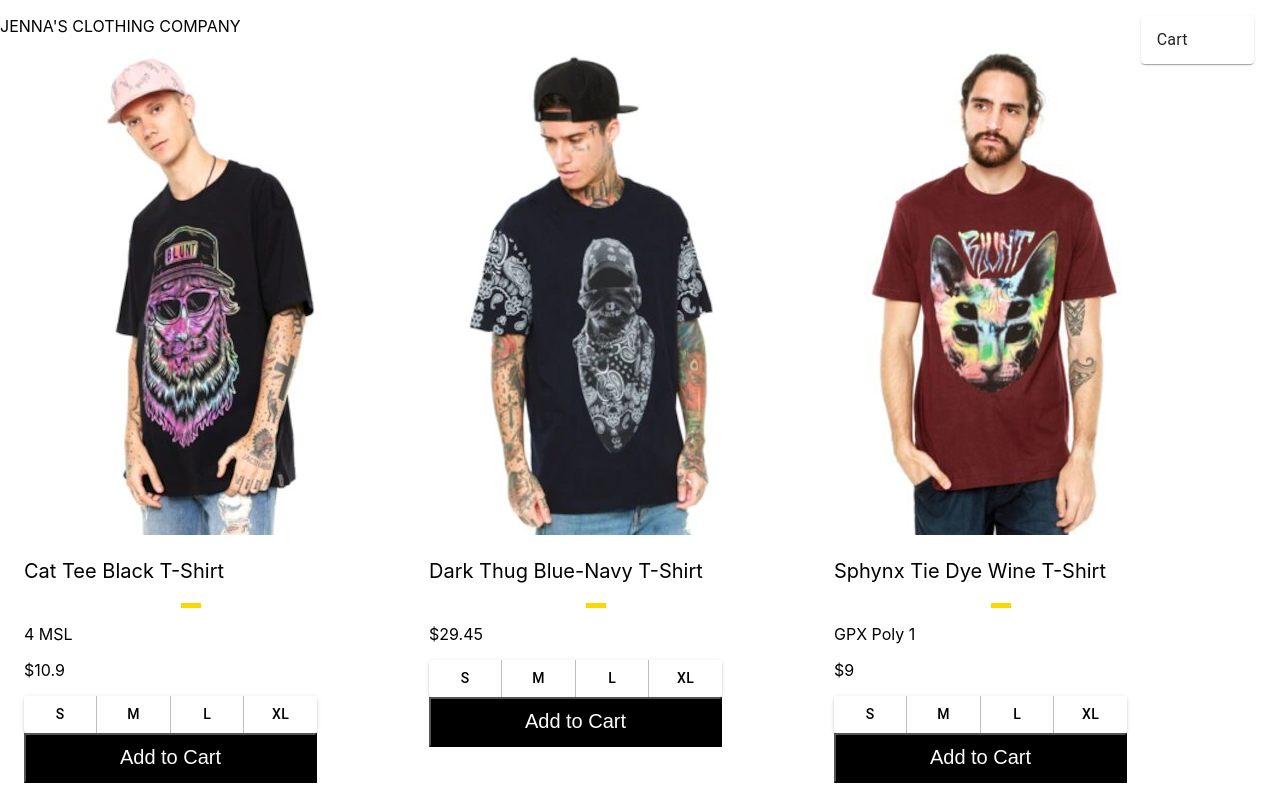
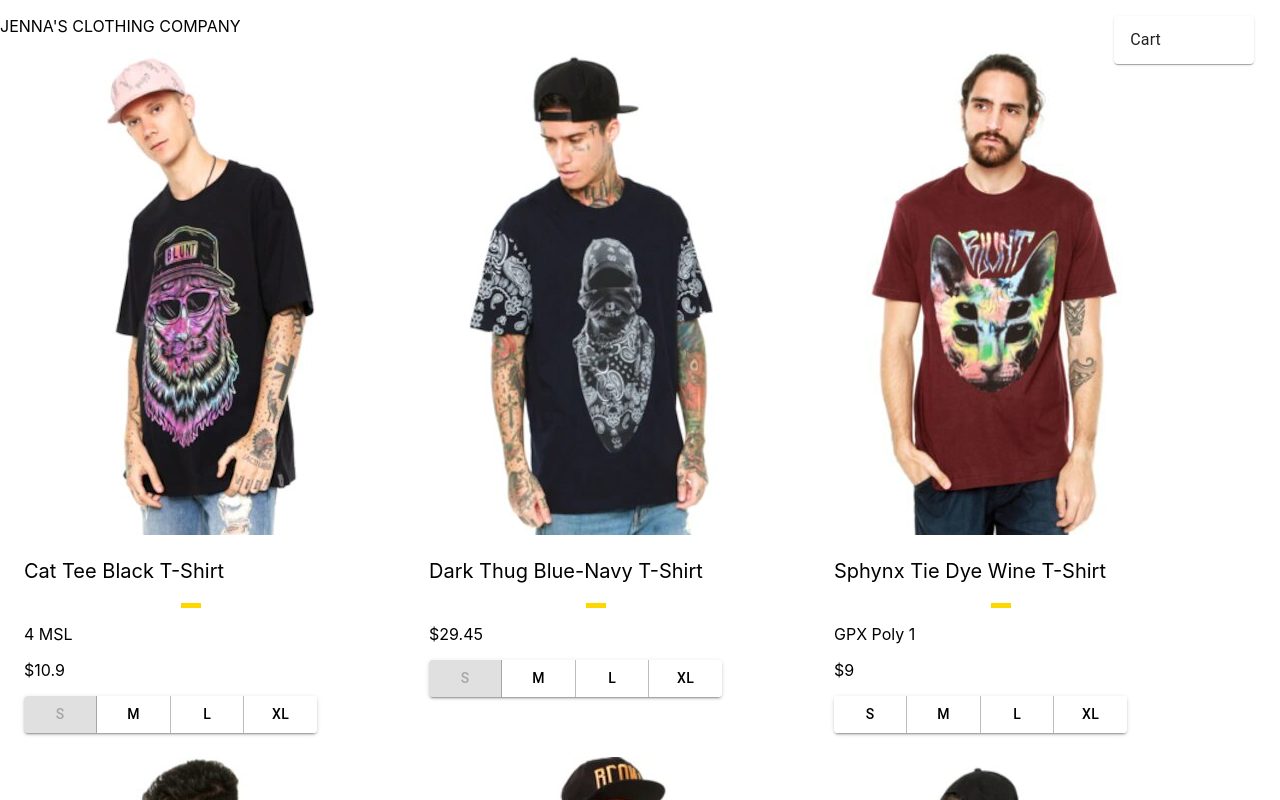
Before and after one commit to jennajubeir/LearnReact, a React (Create React App) app: page / in a window 1280 px wide. Shown: the top 800 px of the page. Built offline with nearby package versions, Linux system fonts and the light colour scheme.

Commit message:
--sizebuttonworking

```diff
--- /dev/null
+++ b/public/data/inventory.json
@@ -0,0 +1,104 @@
+{
+  "12064273040195392": {
+    "S": 0,
+    "M": 3,
+    "L": 1,
+    "XL": 2
+  },
+  "51498472915966370": {
+    "S": 0,
+    "M": 2,
+    "L": 3,
+    "XL": 2
+  },
+  "10686354557628304": {
+    "S": 1,
+    "M": 2,
+    "L": 2,
+    "XL": 1
+  },
+  "11033926921508488": {
+    "S": 3,
+    "M": 2,
+    "L": 0,
+    "XL": 1
+  },
+  "39876704341265610": {
+    "S": 2,
+    "M": 0,
+    "L": 0,
+    "XL": 0
+  },
+  "10412368723880252": {
+    "S": 3,
+    "M": 2,
+    "L": 2,
+    "XL": 2
+  },
+  "8552515751438644": {
+    "S": 2,
+    "M": 0,
+    "L": 0,
+    "XL": 2
+  },
+  "18644119330491310": {
+    "S": 3,
+    "M": 3,
+    "L": 2,
+    "XL": 0
+  },
+  "11854078013954528": {
+    "S": 1,
+    "M": 1,
+    "L": 1,
+    "XL": 0
+  },
+  "876661122392077": {
+    "S": 3,
+    "M": 1,
+    "L": 0,
+    "XL": 1
+  },
+  "9197907543445676": {
+    "S": 3,
+    "M": 3,
+    "L": 1,
+    "XL": 2
+  },
+  "10547961582846888": {
+    "S": 2,
+    "M": 2,
+    "L": 0,
+    "XL": 0
+  },
+  "6090484789343891": {
+    "S": 2,
+    "M": 0,
+    "L": 2,
+    "XL": 3
+  },
+  "18532669286405344": {
+    "S": 2,
+    "M": 3,
+    "L": 0,
+    "XL": 2
+  },
+  "5619496040738316": {
+    "S": 1,
+    "M": 3,
+    "L": 3,
+    "XL": 2
+  },
+  "11600983276356164": {
+    "S": 3,
+    "M": 3,
+    "L": 3,
+    "XL": 1
+  },
+  "27250082398145996": {
+    "S": 1,
+    "M": 0,
+    "L": 0,
+    "XL": 2
+  }
+}
--- a/src/App.js
+++ b/src/App.js
@@ -7,6 +7,7 @@
 import ProductCard from "./components/ProductCard";
 import "./components/ProductCard.css";
 import CartDisplay from "./components/Cart";
+
 const firebaseConfig = {
   apiKey: "AIzaSyBS4qjaorkbIIy3Xxsv6_p9TYotcjs2Mlw",
   authDomain: "learnreact-1d4bc.firebaseapp.com",
@@ -23,7 +24,8 @@
   const [data, setData] = useState({});
   const products = Object.values(data);
   const [itemsInCart, setCartProducts] = useState({});
-  const [cartFull, setCartFull] = useState("false");
+  const [cartPrice, setCartPrice] = useState(0);
+  const [inventory, setInventory] = useState({});
 
   useEffect(() => {
     const fetchProducts = async () => {
@@ -32,6 +34,13 @@
       setData(json);
     };
     fetchProducts();
+
+    const fetchInventory = async () => {
+      const inventoryResponse = await fetch("./data/inventory.json");
+      const inventoryJson = await inventoryResponse.json();
+      setInventory(inventoryJson);
+    };
+    fetchInventory();
   }, []);
 
   return (
@@ -41,16 +50,20 @@
         products={products}
         itemsInCart={itemsInCart}
         setCartProducts={setCartProducts}
-        cartFull={cartFull}
-        setCartFull={setCartFull}
+        cartPrice={cartPrice}
+        setCartPrice={setCartPrice}
+        inventory={inventory}
+        setInventory={setInventory}
       />
       <div id="cart-display">
         <CartDisplay
           products={products}
           itemsInCart={itemsInCart}
           setCartProducts={setCartProducts}
-          cartFull={cartFull}
-          setCartFull={setCartFull}
+          cartPrice={cartPrice}
+          setCartPrice={setCartPrice}
+          inventory={inventory}
+          setInventory={setInventory}
         />
       </div>
     </div>
--- a/src/components/Cart.js
+++ b/src/components/Cart.js
@@ -7,20 +7,46 @@
 import { render } from "@testing-library/react";
 import ReactDOM from "react-dom";
 
-const cart2 = ({ itemsInCart, setCartProducts, products }) =>
+const cart2 = ({
+  itemsInCart,
+  setCartProducts,
+  products,
+  cartPrice,
+  setCartPrice,
+  inventory,
+  setInventory
+}) =>
   ReactDOM.render(
     <CartDisplay
       products={products}
       itemsInCart={itemsInCart}
       setCartProducts={setCartProducts}
+      cartPrice={cartPrice}
+      setCartPrice={setCartPrice}
+      inventory={inventory}
+      setInventory={setInventory}
     />,
     document.getElementById("cart-display")
   );
 
-const CartDisplay = ({ products, itemsInCart, setCartProducts }) => {
+const CartDisplay = ({
+  products,
+  itemsInCart,
+  setCartProducts,
+  cartPrice,
+  setCartPrice,
+  inventory,
+  setInventory
+}) => {
   const RemoveFromCart = itemsku => {
     var currCart = itemsInCart;
-
+    var newprice = cartPrice;
+    console.log("before removing", newprice);
+    // get price of the item
+    var holder = products.find(element => {
+      return element["sku"] == String(itemsku);
+    })["price"];
+    newprice = newprice - holder;
     if (itemsInCart[String(itemsku)] == 1) {
       console.log("trying to delete");
       delete currCart[String(itemsku)];
@@ -28,13 +54,16 @@
       currCart[String(itemsku)] -= 1;
     }
     setCartProducts(currCart);
-    console.log(itemsInCart);
-    cart2({ itemsInCart, setCartProducts, products });
+    setCartPrice(newprice);
+    console.log("after removing", cartPrice);
+    console.log("after removing", newprice);
+    cart2({ itemsInCart, setCartProducts, products, cartPrice, setCartPrice });
   };
-
+  //const getprice = () {}
   const mycart = () => {
     console.log("products:", products);
     console.log("itemsInCart", itemsInCart);
+    console.log("cartPrice", cartPrice);
     var temp = itemsInCart;
     return (
       <div>
@@ -48,7 +77,10 @@
                 })["title"]
               }
               &nbsp; Quantity: {temp[item]}
-              <button onClick={() => RemoveFromCart(item)}>
+              <button
+                className="remove-from-cart-button"
+                onClick={() => RemoveFromCart(item)}
+              >
                 Remove from Cart
               </button>
             </p>
@@ -66,8 +98,16 @@
         </ExpansionPanelSummary>
         <ExpansionPanelDetails className="cart-details">
           <Typography>
-            {mycart(products, itemsInCart, setCartProducts)}
-            <p>Total Price: </p>
+            {mycart(
+              products,
+              itemsInCart,
+              setCartProducts,
+              cartPrice,
+              setCartPrice,
+              inventory,
+              setInventory
+            )}
+            <p>Total Price: $ {cartPrice} </p>
           </Typography>
         </ExpansionPanelDetails>
       </ExpansionPanel>
--- a/src/components/ProductCard.js
+++ b/src/components/ProductCard.js
@@ -11,42 +11,80 @@
 import ReactDOM from "react-dom";
 import CartDisplay from "./Cart";
 
-const cart = ({ itemsInCart, setCartProducts, products }) =>
+const sizes = ["S", "M", "L", "XL"];
+
+const cart = ({
+  itemsInCart,
+  setCartProducts,
+  products,
+  cartPrice,
+  setCartPrice,
+  inventory,
+  setInventory
+}) =>
   ReactDOM.render(
     <CartDisplay
       products={products}
       itemsInCart={itemsInCart}
       setCartProducts={setCartProducts}
+      cartPrice={cartPrice}
+      setCartPrice={setCartPrice}
+      inventory={inventory}
+      setInventory={setInventory}
     />,
     document.getElementById("cart-display")
   );
 
-const ProductCard = ({ product, itemsInCart, setCartProducts, products }) => {
-  const AddtoCart = () => {
+const ProductCard = ({
+  product,
+  itemsInCart,
+  setCartProducts,
+  products,
+  cartPrice,
+  setCartPrice,
+  inventory,
+  setInventory
+}) => {
+  const AddtoCart = size => {
     var currCart = itemsInCart;
+    var currInventory = inventory;
+    var newprice = cartPrice;
+    console.log("pre:", product.price);
+    newprice = newprice + product.price;
     if (String(product.sku) in currCart) {
       currCart[String(product.sku)] += 1;
     } else {
       currCart[String(product.sku)] = 1;
     }
+    currInventory[String(product.sku)][size] -= 1;
+    setCartPrice(newprice);
     setCartProducts(currCart);
+    setInventory(currInventory);
+    console.log("post:", cartPrice);
     console.log(itemsInCart);
-    cart({ itemsInCart, setCartProducts, products });
+    cart({ itemsInCart, setCartProducts, products, cartPrice, setCartPrice });
+
+    if (inventory[String(product.sku)][size] < 1) {
+      [].slice
+        .call(
+          document
+            .getElementById(String(product.sku))
+            .getElementsByClassName("small-size-buttons")
+        )
+        .find(element => {
+          return element.value == size;
+        }).disabled = true;
+    }
   };
-  const RemoveFromCart = () => {
-    var currCart = itemsInCart;
-    if (itemsInCart[String(product.sku)] == 1) {
-      currCart.splice(String(product.sku), 1);
-    } else {
-      currCart[String(product.sku)] -= 1;
+  const DisabledButton = ({ size }) => {
+    try {
+      return inventory[String(product.sku)][size] === 0;
+    } catch (e) {
+      return false;
     }
-    setCartProducts(currCart);
-    console.log(itemsInCart);
-    cart({ itemsInCart, setCartProducts, products });
   };
-
   return (
-    <Container className="product-container">
+    <Container className="product-container" id={String(product.sku)}>
       <img
         className="img"
         src={"data/products/".concat(product.sku, "_1.jpg")}
@@ -57,26 +95,18 @@
       <p className="price">{product.currencyFormat.concat(product.price)} </p>
 
       <ButtonGroup className="size-buttons" variant="contained">
-        <Button className="small-size-buttons" variant="contained">
-          {" "}
-          S{" "}
-        </Button>
-        <Button className="small-size-buttons" variant="contained">
-          {" "}
-          M{" "}
-        </Button>
-        <Button className="small-size-buttons" variant="contained">
-          {" "}
-          L{" "}
-        </Button>
-        <Button className="small-size-buttons" variant="contained">
-          {" "}
-          XL{" "}
-        </Button>
+        {sizes.map(size => (
+          <Button
+            className="small-size-buttons"
+            key={String(product.sku).concat("_", size)}
+            onClick={e => AddtoCart(e.target.value)}
+            disabled={DisabledButton({ size })}
+            value={size}
+          >
+            {size}
+          </Button>
+        ))}
       </ButtonGroup>
-      <button className="add-to-cart" variant="contained" onClick={AddtoCart}>
-        Add to Cart
-      </button>
     </Container>
   );
 };
--- a/src/components/ProductGridView.js
+++ b/src/components/ProductGridView.js
@@ -6,8 +6,10 @@
   products,
   itemsInCart,
   setCartProducts,
-  cartFull,
-  setCartFull
+  cartPrice,
+  setCartPrice,
+  inventory,
+  setInventory
 }) => {
   return (
     <div className="product-grid">
@@ -20,8 +22,10 @@
               products={products}
               itemsInCart={itemsInCart}
               setCartProducts={setCartProducts}
-              cartFull={cartFull}
-              setCartFull={setCartFull}
+              cartPrice={cartPrice}
+              setCartPrice={setCartPrice}
+              inventory={inventory}
+              setInventory={setInventory}
             />
           </Grid>
         ))}
```
